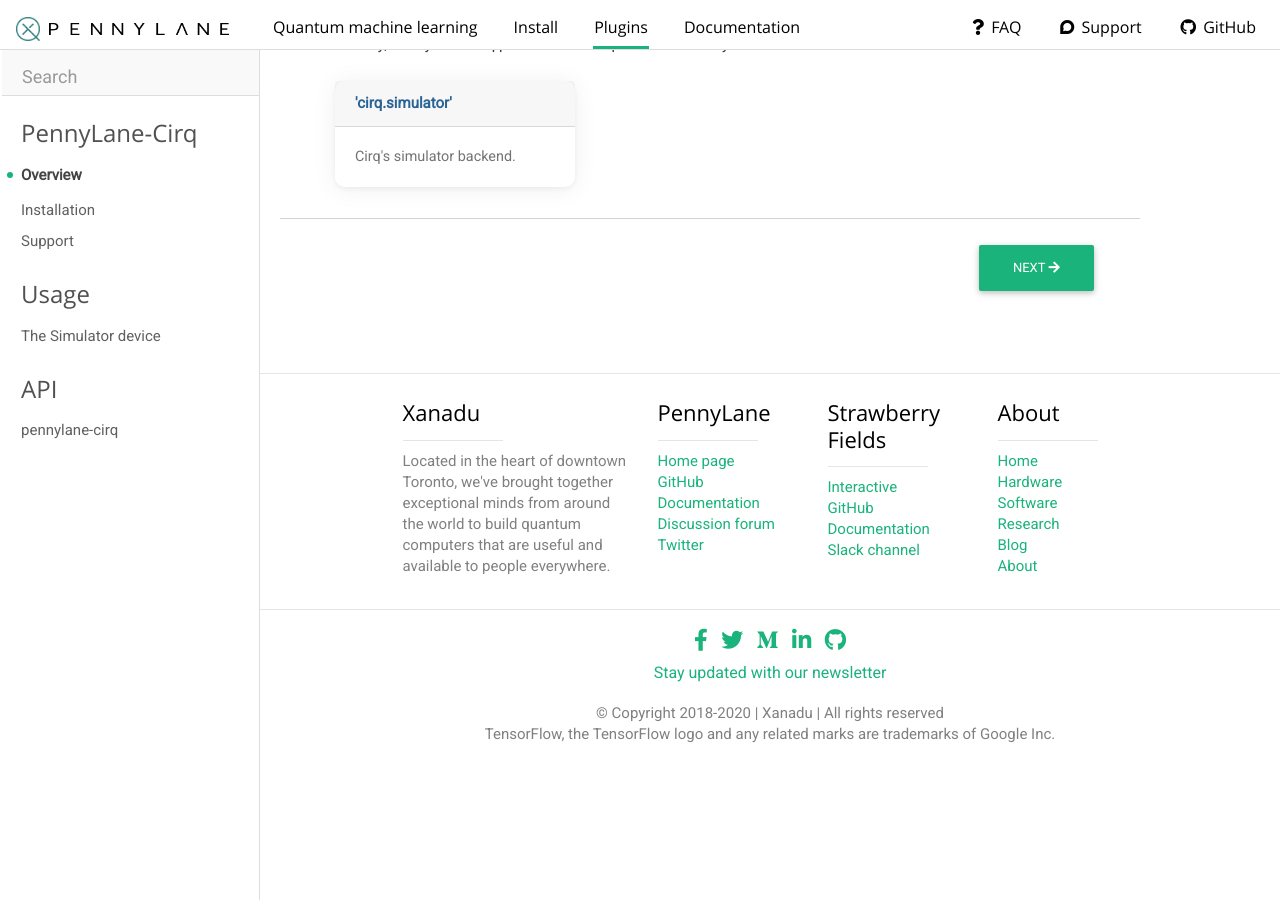
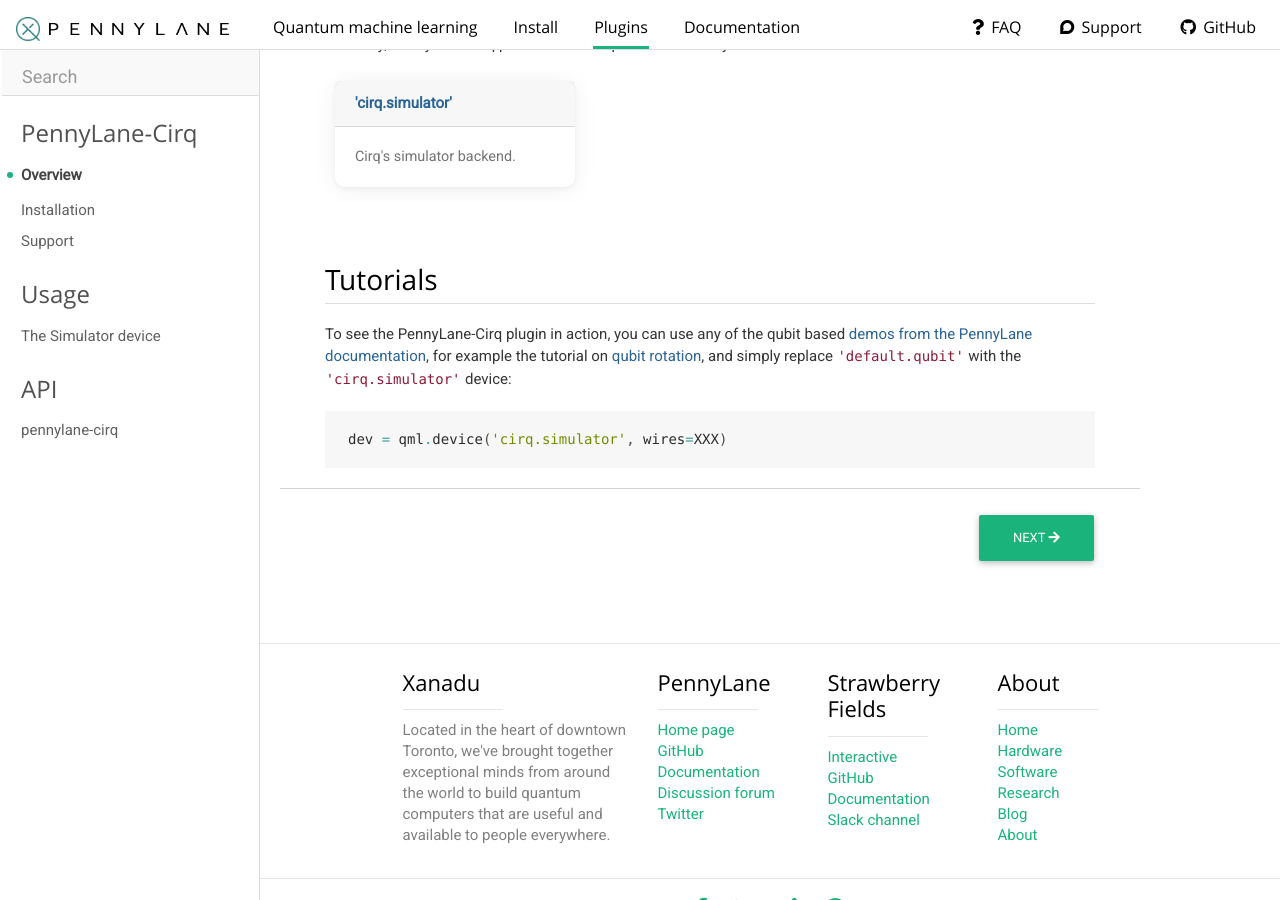
Before and after one commit to PennyLaneAI/pennylane-cirq, a Sphinx documentation site: the page built from doc/index.rst, in a window 1280 px wide and 900 px high, scrolled down 960 px. Built offline with Sphinx 7.4.7, drawn with Linux system fonts in a browser that asks for light colours; nearby versions of some CDN libraries; before the commit the page ends 1721 px from its top, so only the background shows below that.

Commit message:
add tut section

```diff
--- a/doc/index.rst
+++ b/doc/index.rst
@@ -32,6 +32,18 @@
         <div style='clear:both'></div>
         </br>
 
+Tutorials
+~~~~~~~~~
+
+To see the PennyLane-Cirq plugin in action, you can use any of the qubit based `demos
+from the PennyLane documentation <https://pennylane.ai/qml/demonstrations.html>`_, for example
+the tutorial on `qubit rotation <https://pennylane.ai/qml/demos/tutorial_qubit_rotation.html>`_,
+and simply replace ``'default.qubit'`` with the ``'cirq.simulator'`` device:
+
+.. code-block:: python
+
+    dev = qml.device('cirq.simulator', wires=XXX)
+
 
 .. toctree::
    :maxdepth: 2
```
